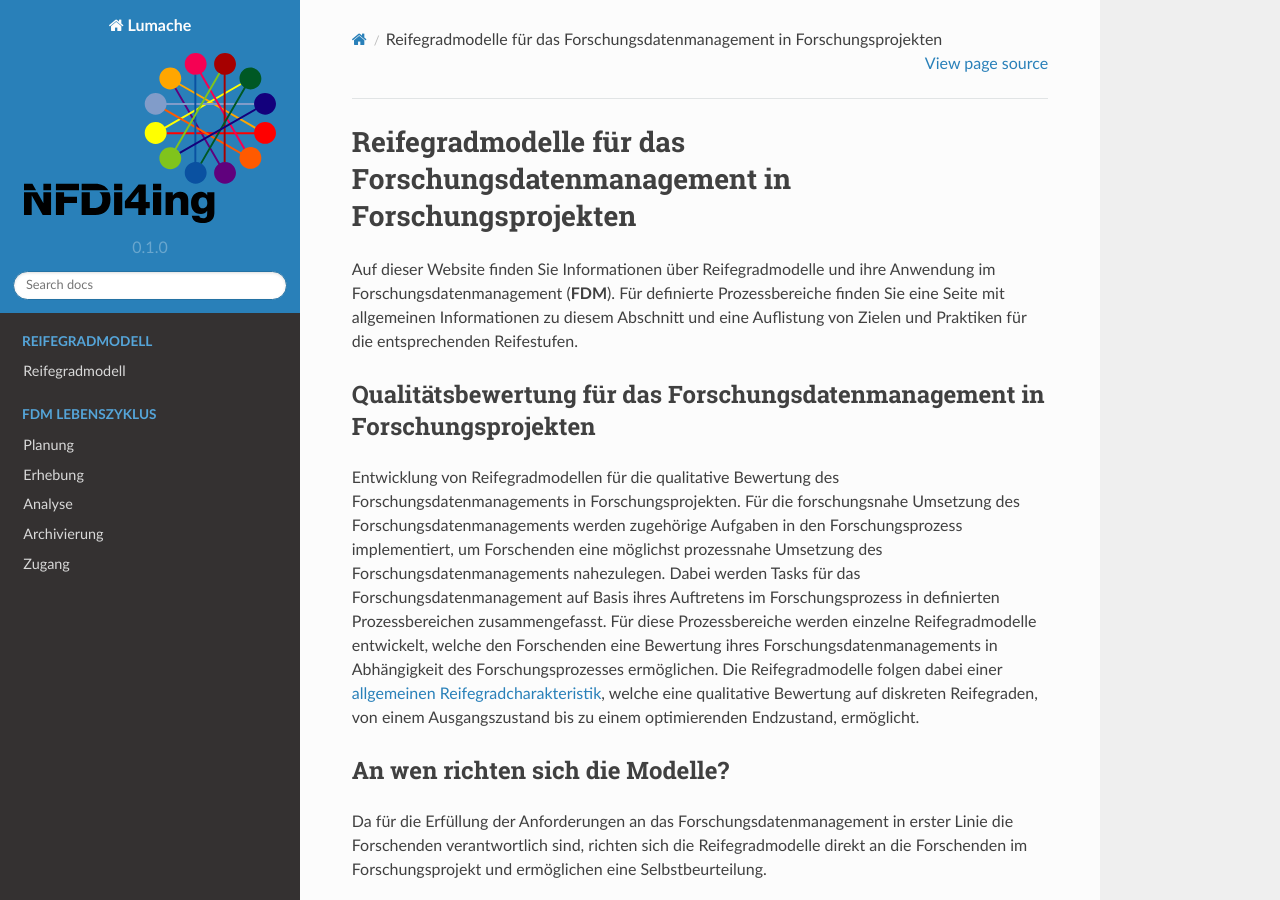
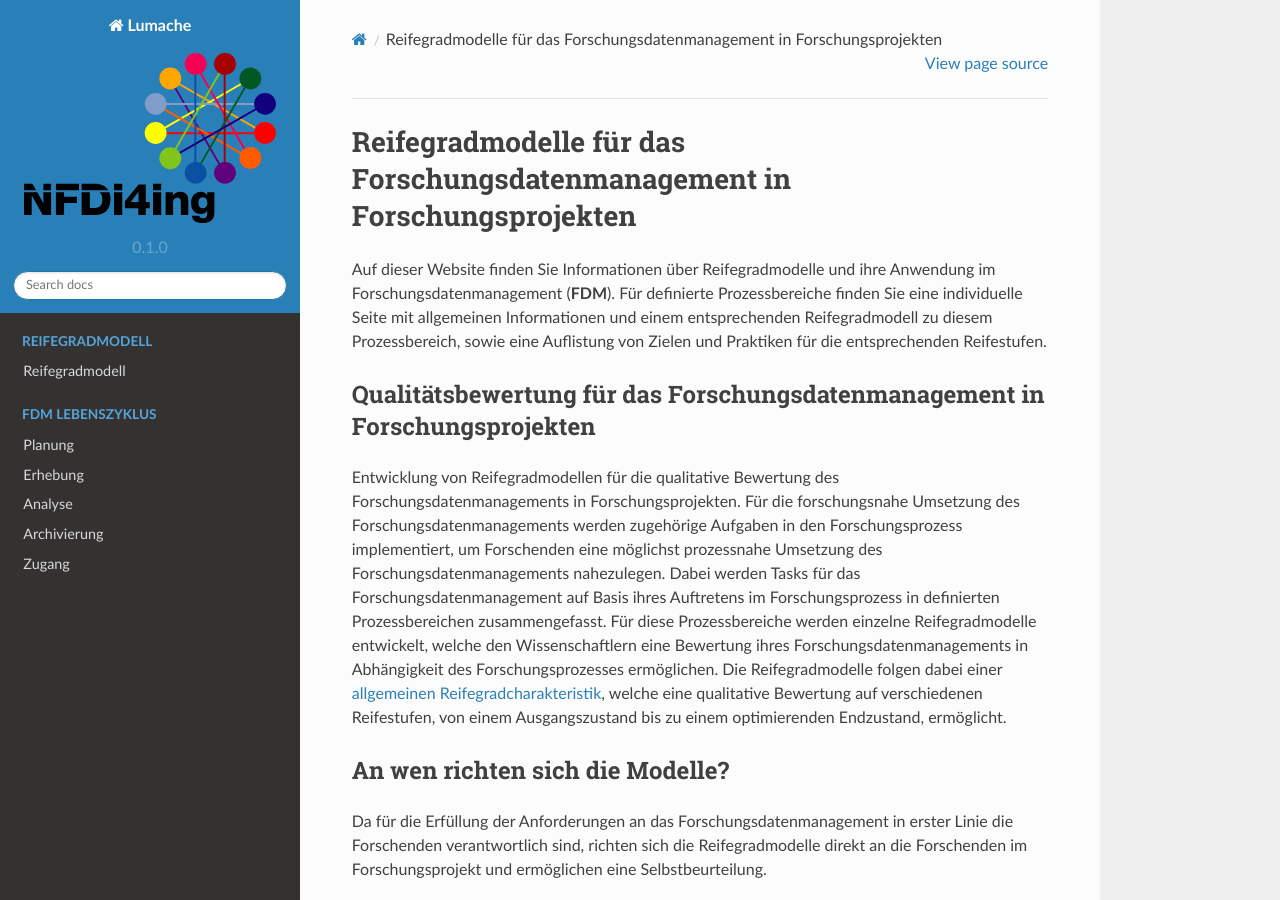
Before and after one commit to LUHMW/MaturityModelsNFDI4Ing, a Sphinx documentation site: the page built from docs/source/index.rst, in a window 1280 px wide and 900 px high. Built offline with Sphinx 7.4.7 and the Read the Docs theme 2.0.0, drawn with Linux system fonts in a browser that asks for light colours.

Commit message:
Update index.rst

```diff
--- a/docs/source/index.rst
+++ b/docs/source/index.rst
@@ -2,14 +2,14 @@
 ==================================================
 
 Auf dieser Website finden Sie Informationen über Reifegradmodelle und ihre Anwendung im Forschungsdatenmanagement (**FDM**).
-Für definierte Prozessbereiche finden Sie eine Seite mit allgemeinen Informationen zu
-diesem Abschnitt und eine Auflistung von Zielen und Praktiken für die entsprechenden Reifestufen.
+Für definierte Prozessbereiche finden Sie eine individuelle Seite mit allgemeinen Informationen und einem entsprechenden Reifegradmodell zu
+diesem Prozessbereich, sowie eine Auflistung von Zielen und Praktiken für die entsprechenden Reifestufen.
 
 
 
 Qualitätsbewertung für das Forschungsdatenmanagement in Forschungsprojekten
 --------
-Entwicklung von Reifegradmodellen für die qualitative Bewertung des Forschungsdatenmanagements in Forschungsprojekten. Für die forschungsnahe Umsetzung des Forschungsdatenmanagements werden zugehörige Aufgaben in den Forschungsprozess implementiert, um Forschenden eine möglichst prozessnahe Umsetzung des Forschungsdatenmanagements nahezulegen. Dabei werden Tasks für das Forschungsdatenmanagement auf Basis ihres Auftretens im Forschungsprozess in definierten Prozessbereichen zusammengefasst. Für diese Prozessbereiche werden einzelne Reifegradmodelle entwickelt, welche den Forschenden eine Bewertung ihres Forschungsdatenmanagements in Abhängigkeit des Forschungsprozesses ermöglichen. Die Reifegradmodelle folgen dabei einer  `allgemeinen Reifegradcharakteristik <https://maturitymodel-rtd-tutorial.readthedocs.io/en/latest/reifegradmodell.html#allgemeine-reifegradcharakteristik>`_, welche eine qualitative Bewertung auf diskreten Reifegraden, von einem Ausgangszustand bis zu einem optimierenden Endzustand, ermöglicht.
+Entwicklung von Reifegradmodellen für die qualitative Bewertung des Forschungsdatenmanagements in Forschungsprojekten. Für die forschungsnahe Umsetzung des Forschungsdatenmanagements werden zugehörige Aufgaben in den Forschungsprozess implementiert, um Forschenden eine möglichst prozessnahe Umsetzung des Forschungsdatenmanagements nahezulegen. Dabei werden Tasks für das Forschungsdatenmanagement auf Basis ihres Auftretens im Forschungsprozess in definierten Prozessbereichen zusammengefasst. Für diese Prozessbereiche werden einzelne Reifegradmodelle entwickelt, welche den Wissenschaftlern eine Bewertung ihres Forschungsdatenmanagements in Abhängigkeit des Forschungsprozesses ermöglichen. Die Reifegradmodelle folgen dabei einer `allgemeinen Reifegradcharakteristik <https://maturitymodel-rtd-tutorial.readthedocs.io/en/latest/reifegradmodell.html#allgemeine-reifegradcharakteristik>`_, welche eine qualitative Bewertung auf verschiedenen Reifestufen, von einem Ausgangszustand bis zu einem optimierenden Endzustand, ermöglicht.
 
 An wen richten sich die Modelle?
 --------
```
